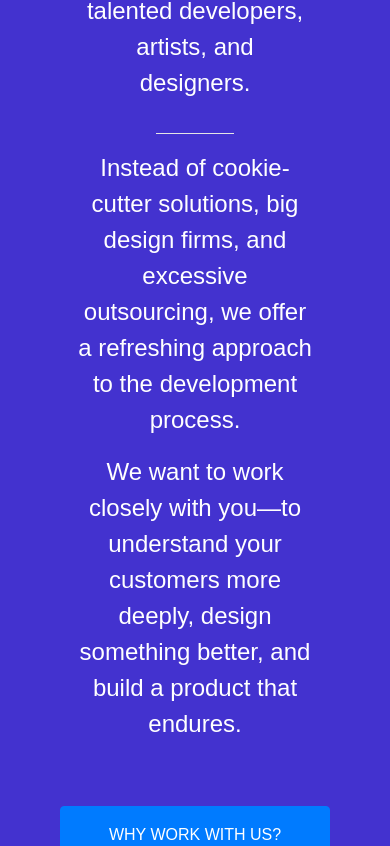
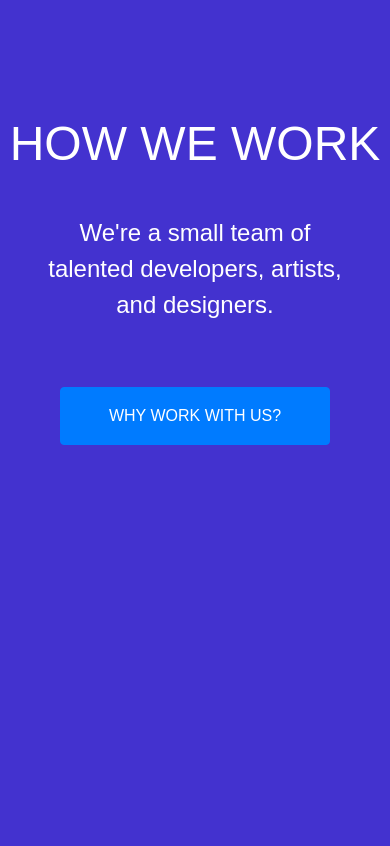
Before and after one commit to nickagliano/nimbletwo, a React (Create React App) app: page / in a window 390 px wide. Shown: the part 1058-1904 px from the top of the page. Built offline with nearby package versions, Linux system fonts and the light colour scheme; a web font is replaced by a local one.

Commit message:
fix mobile

```diff
--- a/src/App.css
+++ b/src/App.css
@@ -240,7 +240,7 @@ div.panel > h2 {
   }
 
   .n2-home-quote {
-    max-width: 60vw;
+    max-width: 80vw;
     text-align: center;
     font-size: 1.5em;
     margin-top: 4vh;
@@ -254,7 +254,9 @@ div.panel > h2 {
     align-content: center;
   }
 
-
+  .mobile-hide {
+    display: none;
+  }
 
   #n2-tag-line {
     margin-top: 2rem;
--- a/src/components/Home.js
+++ b/src/components/Home.js
@@ -81,9 +81,11 @@ class Home extends React.Component {
               <h2>How we work</h2>
               <div className="n2-home-quote">
                 <p>We're a small team of talented developers, artists, and designers.</p>
-                <hr style={{color: "white", width: "20vw", backgroundColor: "white", height: "1"}}></hr>
-                <p>Instead of cookie-cutter solutions, big design firms, and excessive outsourcing, we offer a refreshing approach to the development process.</p>
-                <p>We want to work closely with you—to understand your customers more deeply, design something better, and build a product that endures.</p>
+                <div className="mobile-hide">
+                  <hr style={{color: "white", width: "20vw", backgroundColor: "white", height: "1"}}></hr>
+                  <p>Instead of cookie-cutter solutions, big design firms, and excessive outsourcing, we offer a refreshing approach to the development process.</p>
+                  <p>We want to work closely with you—to understand your customers more deeply, design something better, and build a product that endures.</p>
+                </div>
               </div>
               <Link to="/how-we-work">
                 <Button className="btn p-3 text-uppercase pl-5 pr-5">Why work with us?</Button>
```
